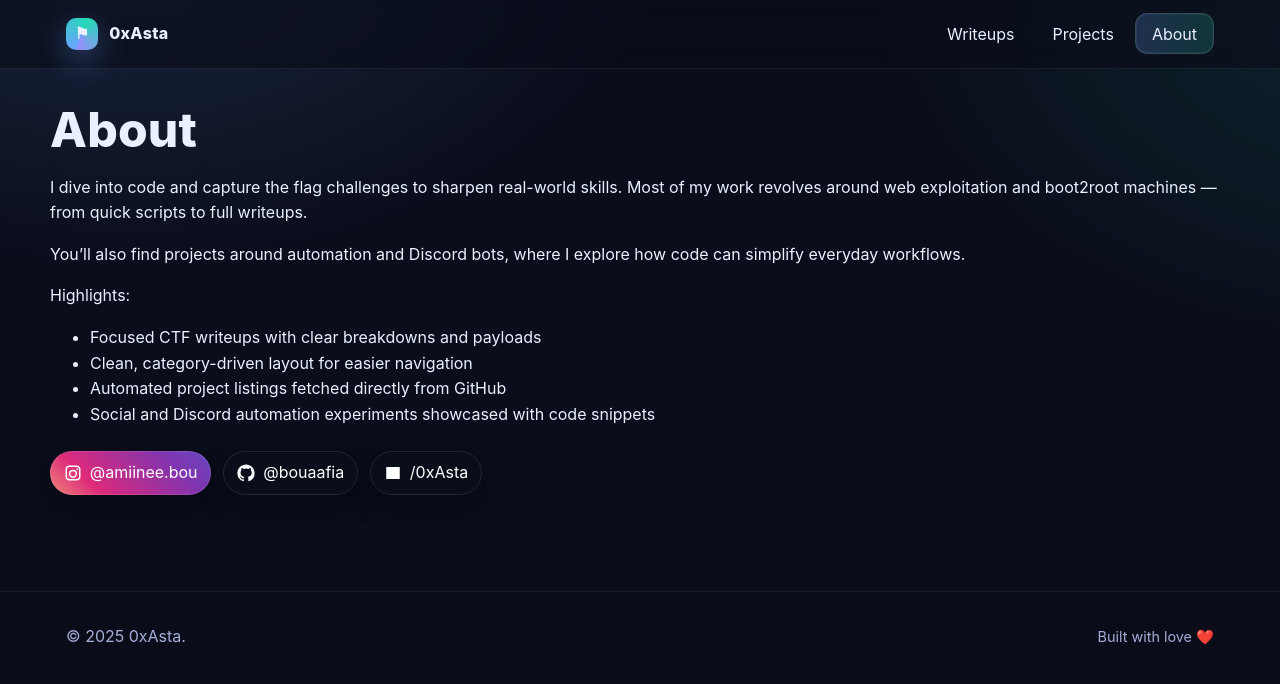
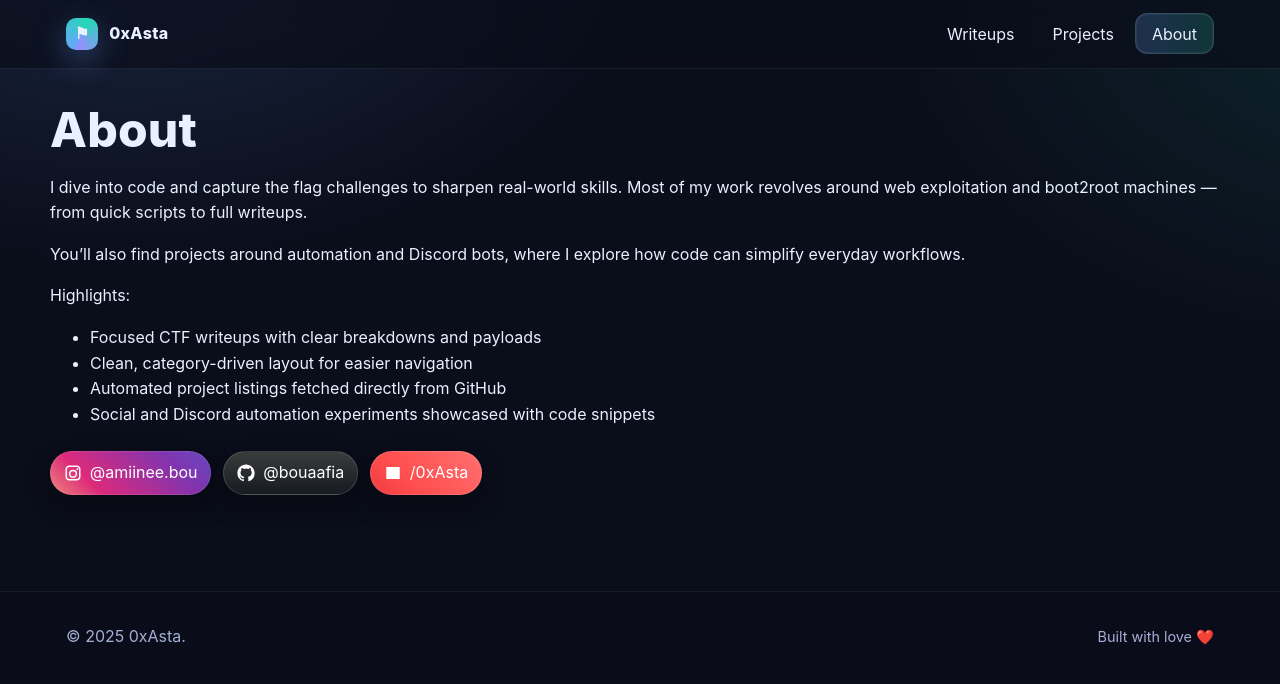
Before and after one commit to 0xAstaaa/0xAstaaa.github.io, a Jekyll site: the page built from about.md, in a window 1280 px wide. Shown: the top 684 px of the page. Built offline with Jekyll 4.4.1, drawn with Linux system fonts in a browser that asks for light colours.

Commit message:
Update design.css

```diff
--- a/assets/css/design.css
+++ b/assets/css/design.css
@@ -336,3 +336,28 @@ a:hover { color: var(--primary-700); }
 /* Icon sizing and color */
 .icon { width: 18px; height: 18px; fill: currentColor; flex: 0 0 auto; }
 .icon--instagram { color: #fff; } /* icon inherits link color */
+.social-link--github {
+  background: linear-gradient(180deg, #3b3b3b, #161b22);
+  border-color: rgba(255,255,255,0.14);
+}
+.social-link--github:hover {
+  box-shadow: 0 14px 34px rgba(22,27,34,0.45);
+}
+.icon--github { color: #fff; }
+
+.social-link--tryhackme {
+  background: linear-gradient(45deg, #d4202b, #ff4d4d, #ff7a7a);
+  background-size: 180% 180%;
+  animation: thmPulse 8s ease infinite;
+  border-color: rgba(255,255,255,0.14);
+}
+.social-link--tryhackme:hover {
+  box-shadow: 0 14px 34px rgba(212,32,43,0.45);
+}
+.icon--thm { color: #fff; }
+
+@keyframes thmPulse {
+  0% { background-position: 0% 50%; }
+  50% { background-position: 100% 50%; }
+  100% { background-position: 0% 50%; }
+}
```
